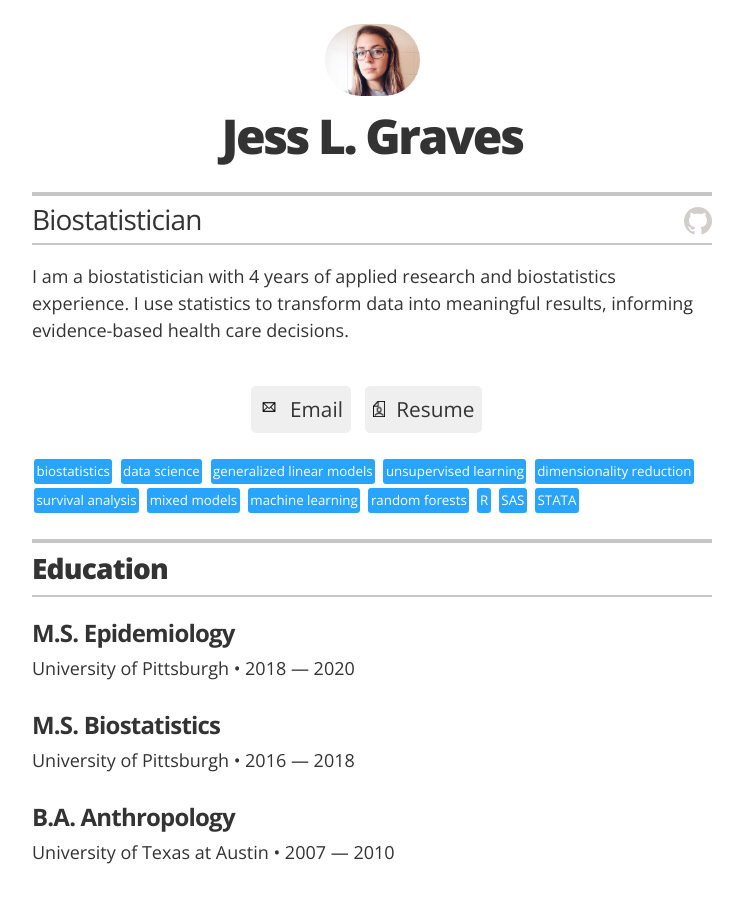
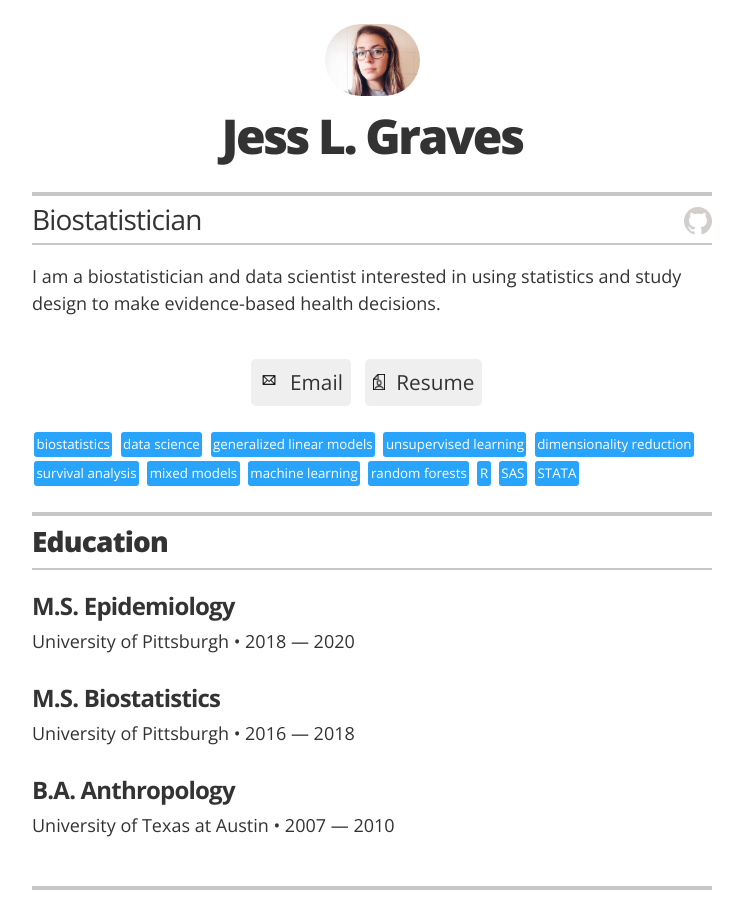
Before and after one commit to JessLGraves/jesslgraves.github.io, a Jekyll site: the page built from index.html, in a window 1280 px wide and 900 px high. Shown: the whole window, without its empty margins (268-1011 px from the left). Built offline with Jekyll 4.4.1, drawn with Linux system fonts in a browser that asks for light colours.

Commit message:
Update _config.yml

```diff
--- a/_config.yml
+++ b/_config.yml
@@ -23,7 +23,7 @@ resume_contact_address:         "742 Evergreen Terrace, Springfield"
 resume_header_contact_info:     "jessica.lynn.graves@gmail.com"
 display_header_contact_info:    "false"
 
-resume_header_intro: "<p>I am a biostatistician with 4 years of applied research and biostatistics experience. I use statistics to transform data into meaningful results, informing evidence-based health care decisions.</p>"
+resume_header_intro: "<p>I am a biostatistician and data scientist interested in using statistics and study design to make evidence-based health decisions.</p>"
 
 # use "yes" to display the email contact button,
 # "no" to display an "I'm not looking for work" message,
```
